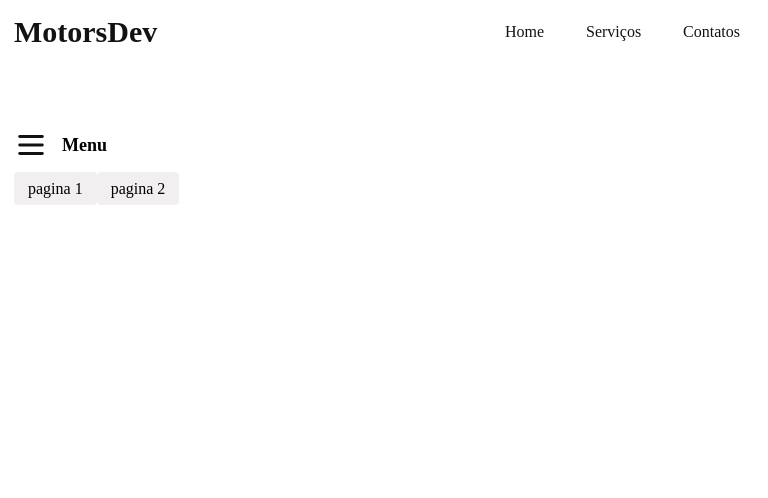
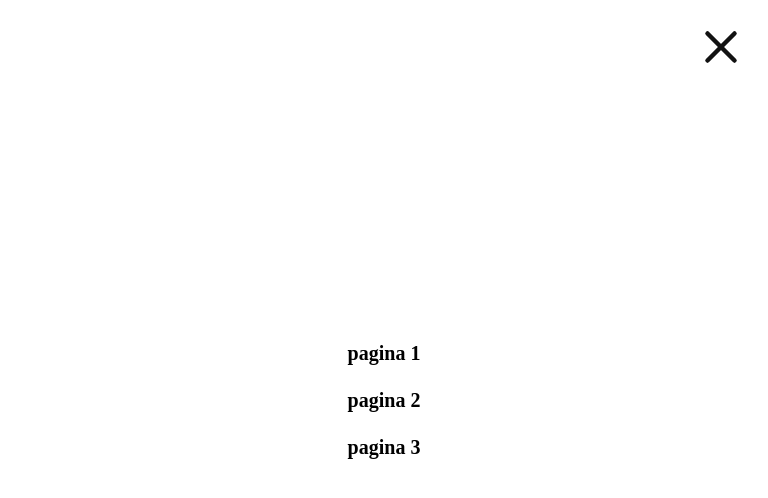
Before and after one commit to leandrfaria/motorsdev, a Next.js app: page / in a window 768 px wide. Both pictures are taken after a click on the element "Menu". Shown: the top 498 px of the page. Built offline with nearby package versions, Linux system fonts and the light colour scheme.

Commit message:
Estilizando Submenu

```diff
--- a/src/app/components/home/submenu/index.tsx
+++ b/src/app/components/home/submenu/index.tsx
@@ -1,23 +1,50 @@
+"use client";
 import Link from "next/link";
 import styles from "./styles.module.scss";
-
 import { X, Menu } from "lucide-react";
+import { useEffect, useState } from "react";
 
 export function Submenu() {
+  const [isOpen, setIsOpen] = useState(false);
+
+  useEffect(() => {
+    const handleResize = () => {
+      if (window.innerWidth > 768) {
+        setIsOpen(false);
+      }
+    };
+    window.addEventListener("resize", handleResize);
+    return () => window.removeEventListener("resize", handleResize);
+  }, []);
+
+  function toggleMenu() {
+    setIsOpen(!isOpen);
+  }
+
   return (
     <section className={styles.submenu}>
+      {!isOpen && (
+        <div className={styles.submenuIcon} onClick={toggleMenu}>
+          <Menu size={34} color="#121212" /> Menu
+        </div>
+      )}
 
-        <div className={styles.submenuIcon}>
-            <Menu size={34} color="#121212"/> Menu
-        </div>
-
-      <ul className={styles.ul}>
+      <ul className={`${styles.ul} ${isOpen ? styles.open : ""}`}>
+        {isOpen && (
+          <button onClick={toggleMenu} className={styles.closeButton}>
+            <X size={54} color="#121212" />
+          </button>
+        )}
         <li>
           <Link href="/post/pagina-1">pagina 1</Link>
-          <Link href="/post/pagina-1">pagina 2</Link>
+        </li>
+        <li>
+          <Link href="/post/pagina-2">pagina 2</Link>
+        </li>
+        <li>
+          <Link href="/post/pagina-3">pagina 3</Link>
         </li>
       </ul>
-
     </section>
   );
 }
--- a/src/app/components/home/submenu/styles.module.scss
+++ b/src/app/components/home/submenu/styles.module.scss
@@ -1,7 +1,7 @@
 .submenu {
   margin: 0 auto;
   max-width: 1280px;
-  padding: 64px 14px 4px 14px;
+  position: relative;
 }
 
 .submenuIcon {
@@ -17,6 +17,7 @@
   display: none;
   list-style: none;
   padding: 14px 0;
+  gap: 24px;
 
   li a {
     background-color: rgb(241, 239, 239);
@@ -26,14 +27,70 @@
   }
 }
 
-@media (min-width: 768px ){
-    .ul {
-        display: flex;
-    }
+.closeButton {
+  background: transparent;
+  position: absolute;
+  top: 20px;
+  right: 20px;
+  border: none;
+  cursor: pointer;
+}
+
+@media (min-width: 768px) {
+  .ul {
+    display: flex;
+    justify-content: center;
+    align-items: center;
+    gap: 24px;
+  }
 }
 
 @media (max-width: 768px) {
-    .submenuIcon{
-        display: inline-flex;
+  .submenuIcon {
+  display: inline-flex;
+  gap: 8px;
+  align-items: center;
+  justify-content: center;
+  position: absolute;
+  top: 14px;
+  left: 14px;
+  background-color: transparent;
+  color: black;
+  padding: 4px 8px;
+  z-index: 10;
+  font-size: 16px;
+  font-weight: bold;
+  cursor: pointer;
+}
+
+
+  .ul {
+    flex-direction: column;
+    align-items: center;
+    justify-content: center;
+
+    &.open {
+      display: flex;
+      position: fixed;
+      top: 0;
+      left: 0;
+      width: 100%;
+      height: 100%;
+      background-color: white;
+      z-index: 99;
     }
+  }
+
+  .ul li a {
+    background-color: transparent;
+    color: black;
+    font-size: 20px;
+    font-weight: bold;
+    transition: all 0.6s;
+  }
+
+  .ul li a:hover {
+    background-color: rgb(241, 239, 239);
+    color: black;
+  }
 }
```
